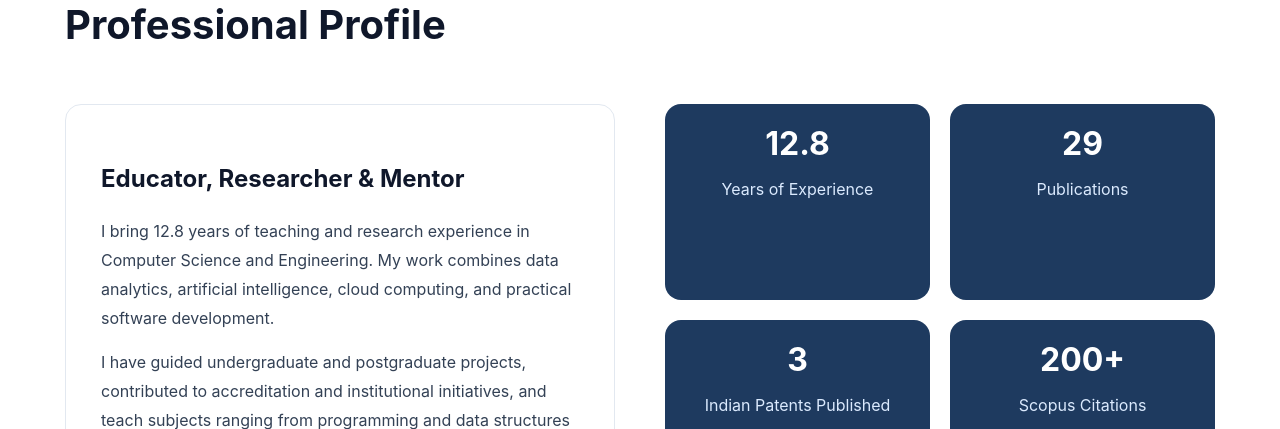
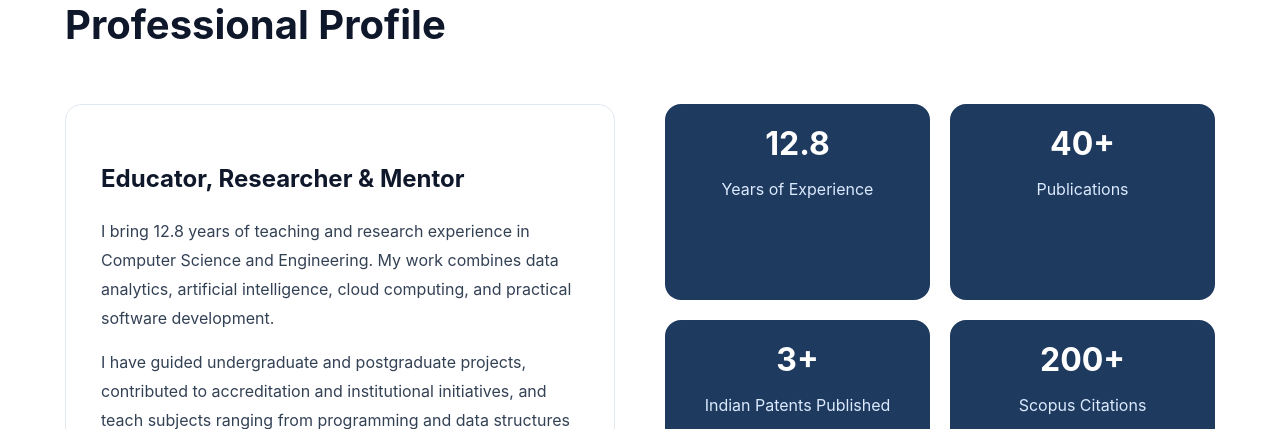
Before and after one commit to vdeepak19/portfolio1, a React (Vite) app: page / in a window 1280 px wide. Shown: the part 920-1349 px from the top of the page. Built offline with nearby package versions, Linux system fonts and the light colour scheme.

Commit message:
first commit 0609261

```diff
--- a/src/App.jsx
+++ b/src/App.jsx
@@ -209,12 +209,12 @@ function App() {
               </div>
 
               <div className="stat-card">
-                <h3>29</h3>
+                <h3>40+</h3>
                 <p>Publications</p>
               </div>
 
               <div className="stat-card">
-                <h3>3</h3>
+                <h3>3+</h3>
                 <p>Indian Patents Published</p>
               </div>
 
```
